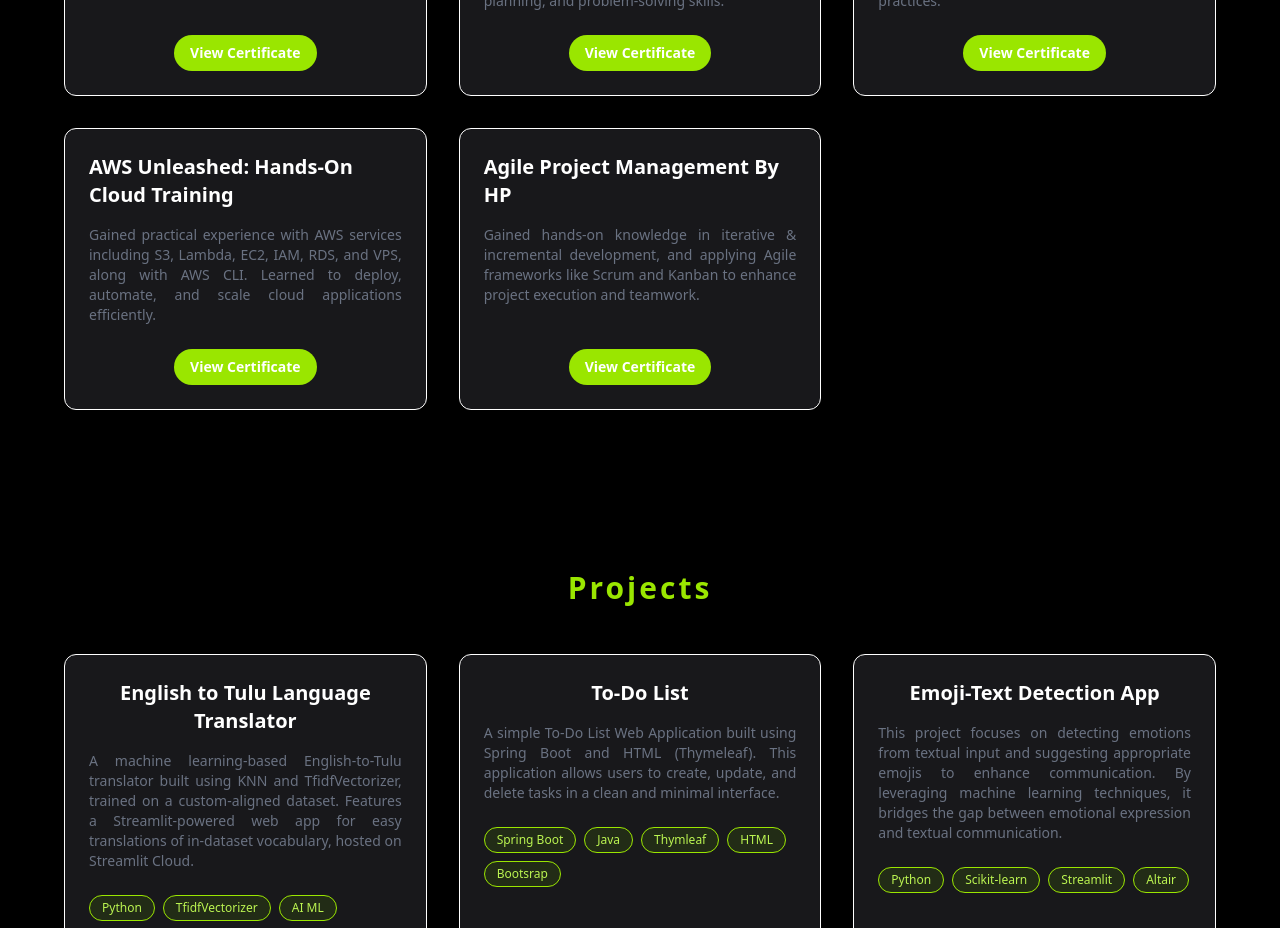
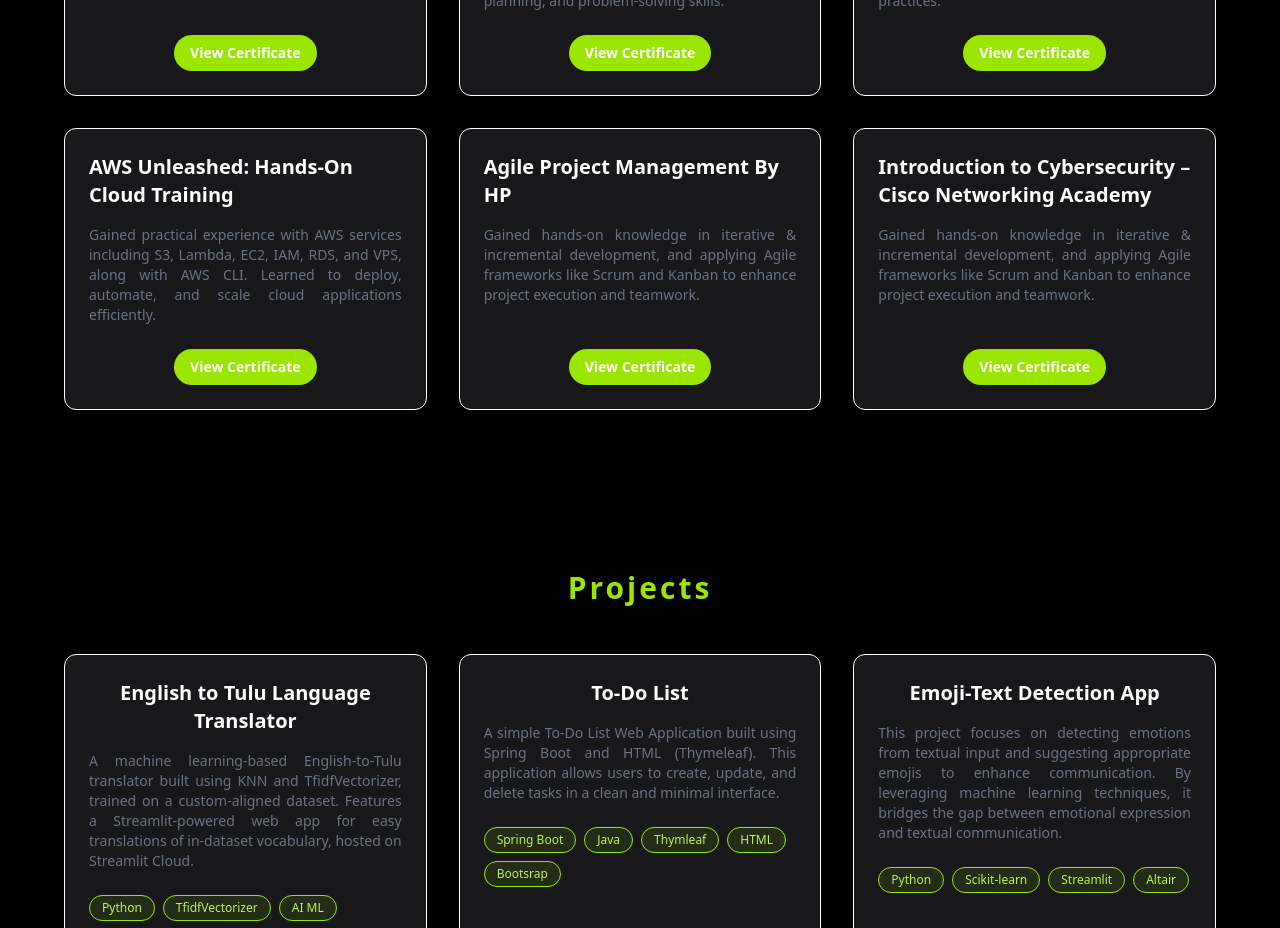
Before and after one commit to Keerthi-2025/Personal-Portfolio, a React (Vite) app: page / in a window 1280 px wide. Shown: the part 3740-4668 px from the top of the page. Built offline with nearby package versions, Linux system fonts and the light colour scheme.

Commit message:
added new certificate

```diff
--- a/src/components/Testimonal.jsx
+++ b/src/components/Testimonal.jsx
@@ -28,6 +28,12 @@
     title:"Agile Project Management By HP ",
     description:"Gained hands-on knowledge in iterative & incremental development, and applying Agile frameworks like Scrum and Kanban to enhance project execution and teamwork.",
     link:"https://drive.google.com/file/d/1A9KTsbwEe-EsZfntZgRTyaSr2NsBsZlq/view?usp=drive_link"
+  },
+  {
+    title:"Introduction to Cybersecurity – Cisco Networking Academy ",
+    description:"Gained hands-on knowledge in iterative & incremental development, and applying Agile frameworks like Scrum and Kanban to enhance project execution and teamwork.",
+    link:"https://drive.google.com/file/d/1VPhpDFlCWC7UpvHcG7xO7MoZQLFyeyPA/view?usp=drive_link"
+
   }
 ];
 
```
